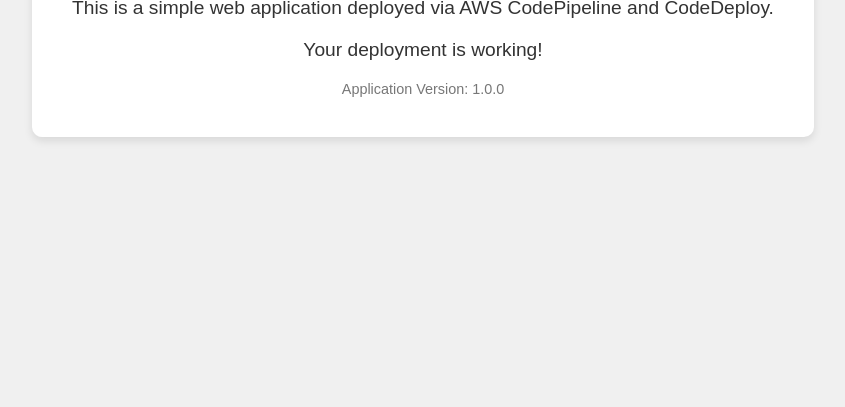
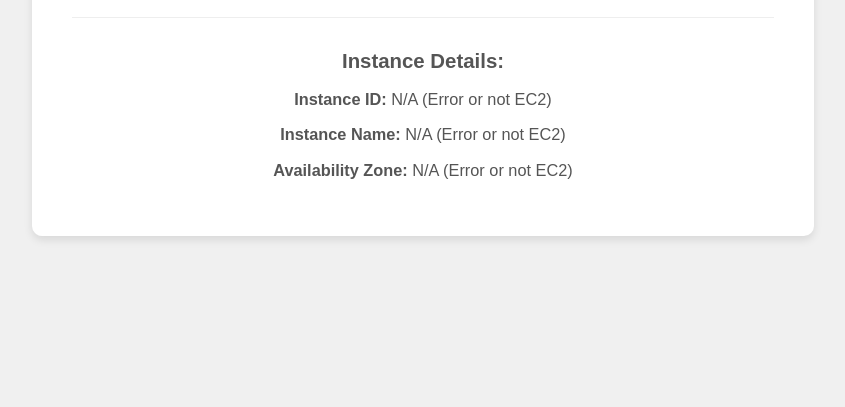
Before and after one commit to chaithrashreekr7901/CDK-project, a website: page simple-webapp/index.html in a window 1280 px wide. Shown: the part 393-800 px from the top of the page, without its empty margins (217-1062 px from the left). Drawn offline with Linux system fonts and the light colour scheme; no server answers.

Commit message:
changes in the userdata index file

```diff
--- a/simple-webapp/index.html
+++ b/simple-webapp/index.html
@@ -33,6 +33,13 @@
             font-size: 0.9em;
             color: #777;
         }
+        .instance-info {
+            margin-top: 20px;
+            font-size: 0.85em;
+            color: #555;
+            border-top: 1px solid #eee;
+            padding-top: 15px;
+        }
     </style>
 </head>
 <body>
@@ -43,6 +50,46 @@
         <div class="version">
             Application Version: 1.0.0
         </div>
+        <div class="instance-info">
+            <h2>Instance Details:</h2>
+            <p><strong>Instance ID:</strong> <span id="instance-id">Loading...</span></p>
+            <p><strong>Instance Name:</strong> <span id="instance-name">Loading...</span></p>
+            <p><strong>Availability Zone:</strong> <span id="instance-az">Loading...</span></p>
+        </div>
     </div>
+
+    <script>
+        async function fetchInstanceMetadata() {
+            try {
+                // Fetch Instance ID
+                const instanceIdResponse = await fetch('http://169.254.169.254/latest/meta-data/instance-id');
+                const instanceId = await instanceIdResponse.text();
+                document.getElementById('instance-id').textContent = instanceId;
+
+                // Fetch Availability Zone
+                const azResponse = await fetch('http://169.254.169.254/latest/meta-data/placement/availability-zone');
+                const az = await azResponse.text();
+                document.getElementById('instance-az').textContent = az;
+
+                // Fetch Instance Name (from tags, requires special handling as it's not direct metadata)
+                // Instance Name is typically a tag, which is not directly exposed by meta-data/
+                // It usually requires an AWS SDK call from the server-side, or a specific user-data script
+                // to write it to a local file. For a simple client-side HTML, we'll fetch its hostname
+                // which often includes part of the name.
+                const hostnameResponse = await fetch('http://169.254.169.254/latest/meta-data/hostname');
+                const hostname = await hostnameResponse.text();
+                document.getElementById('instance-name').textContent = hostname.split('.')[0]; // Often hostname is instance_name.domain.tld
+
+            } catch (error) {
+                console.error('Error fetching instance metadata:', error);
+                document.getElementById('instance-id').textContent = 'N/A (Error or not EC2)';
+                document.getElementById('instance-name').textContent = 'N/A (Error or not EC2)';
+                document.getElementById('instance-az').textContent = 'N/A (Error or not EC2)';
+            }
+        }
+
+        // Call the function when the page loads
+        document.addEventListener('DOMContentLoaded', fetchInstanceMetadata);
+    </script>
 </body>
 </html>
```
Also changed, not shown: 1 other file.
